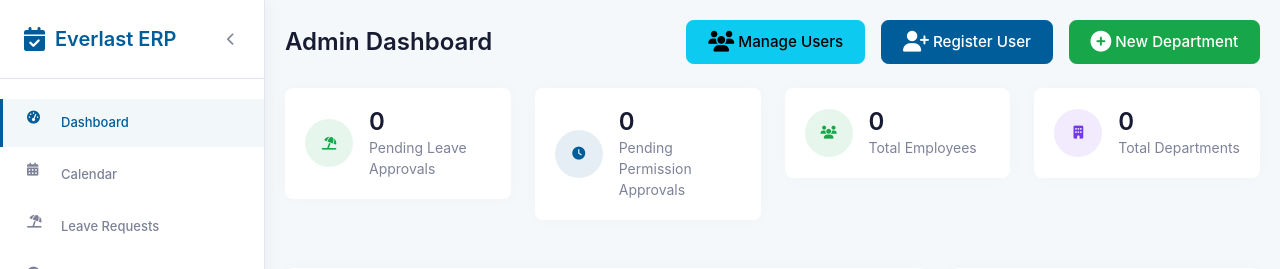
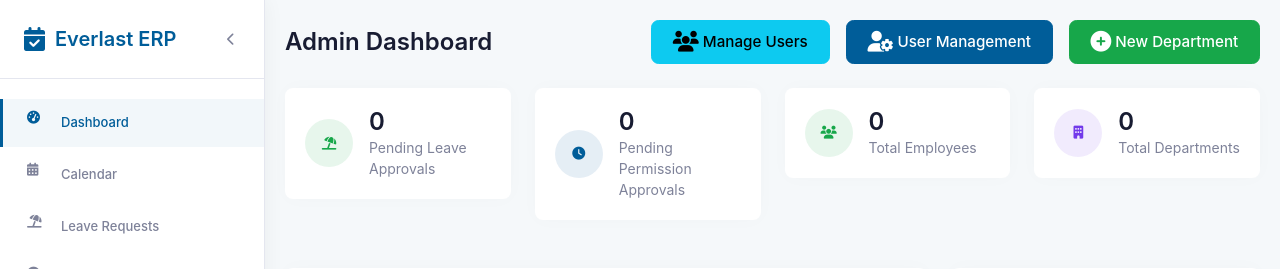
Before and after one commit to youssef-george/Everlast-HR-System, a Flask app: page /dashboard/admin in a window 1280 px wide. Shown: the top 269 px of the page. Run offline with Flask 3, Linux system fonts and the light colour scheme; a user stored in the database is signed in; data comes from the database, SQL or seed files in the repository; data that the repository does not hold is empty; some libraries are stand-ins or nearby versions.

Commit message:
Improve user management interface and registration process for administrators
Replaces register user button with manage users on admin dashboard and adds modal for user registration in users.html.

Replit-Commit-Author: Agent
Replit-Commit-Session-Id: 3cf3332c-086b-40cc-80e0-2028db1fa8d6
Replit-Commit-Screenshot-Url: https://storage.googleapis.com/screenshot-production-us-central1/0f12607f-b95e-4fbb-95ec-6ae17fa57862/570fa3ad-be59-4b82-91ca-16924c5af3af.jpg

```diff
--- a/templates/dashboard/admin.html
+++ b/templates/dashboard/admin.html
@@ -7,8 +7,8 @@
         <a href="{{ url_for('dashboard.users') }}" class="btn btn-info me-2">
             <i class="fas fa-users me-1"></i> Manage Users
         </a>
-        <a href="{{ url_for('auth.register') }}" class="btn btn-primary me-2">
-            <i class="fas fa-user-plus me-1"></i> Register User
+        <a href="{{ url_for('dashboard.users') }}" class="btn btn-primary me-2">
+            <i class="fas fa-user-cog me-1"></i> User Management
         </a>
         <a href="{{ url_for('departments.create') }}" class="btn btn-secondary">
             <i class="fas fa-plus-circle me-1"></i> New Department
--- a/templates/dashboard/users.html
+++ b/templates/dashboard/users.html
@@ -4,9 +4,9 @@
 <div class="content-header">
     <h1 class="page-title">User Management</h1>
     <div class="content-header-actions">
-        <a href="{{ url_for('auth.register') }}" class="btn btn-primary">
+        <button type="button" class="btn btn-primary" data-bs-toggle="modal" data-bs-target="#registerUserModal">
             <i class="fas fa-user-plus me-1"></i> Register New User
-        </a>
+        </button>
     </div>
 </div>
 
```
